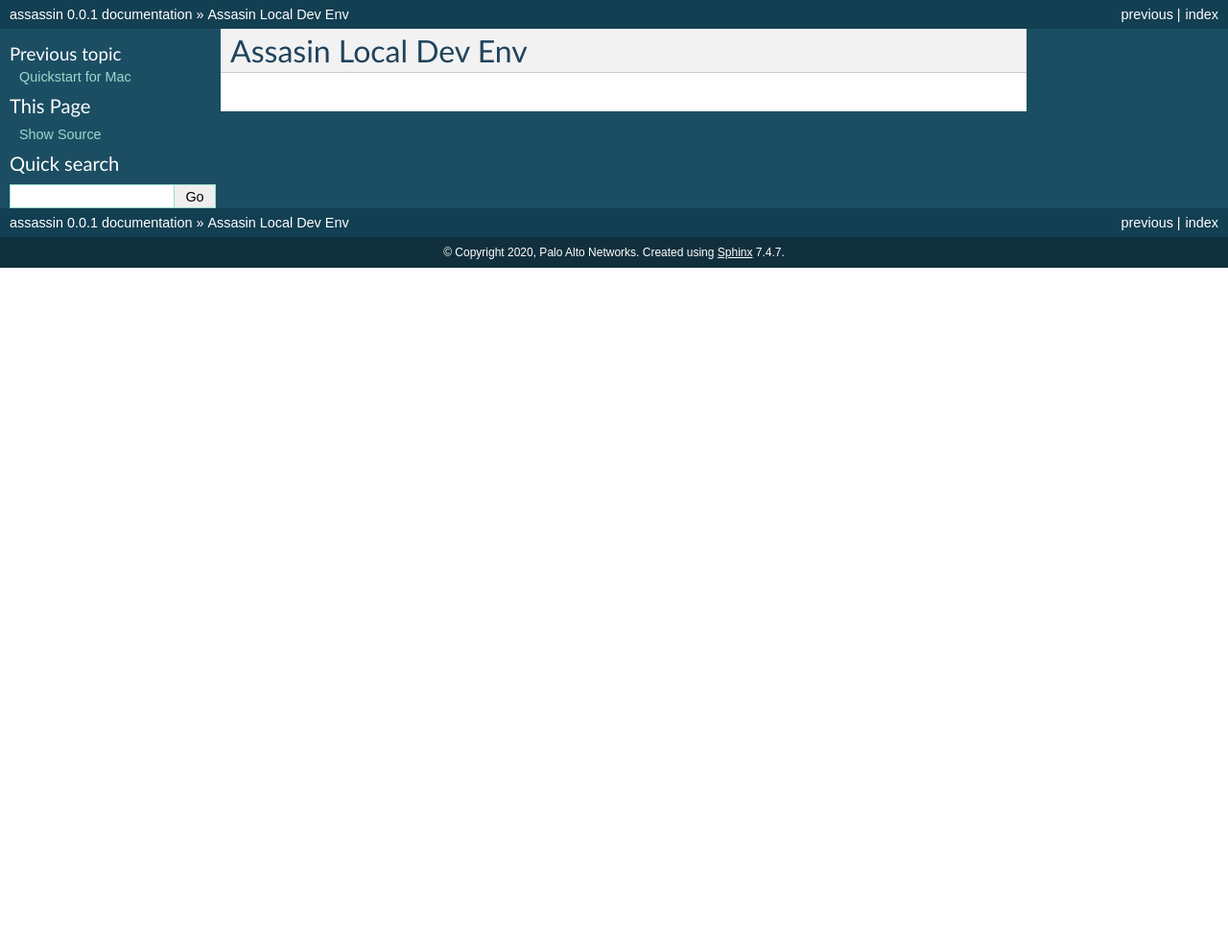
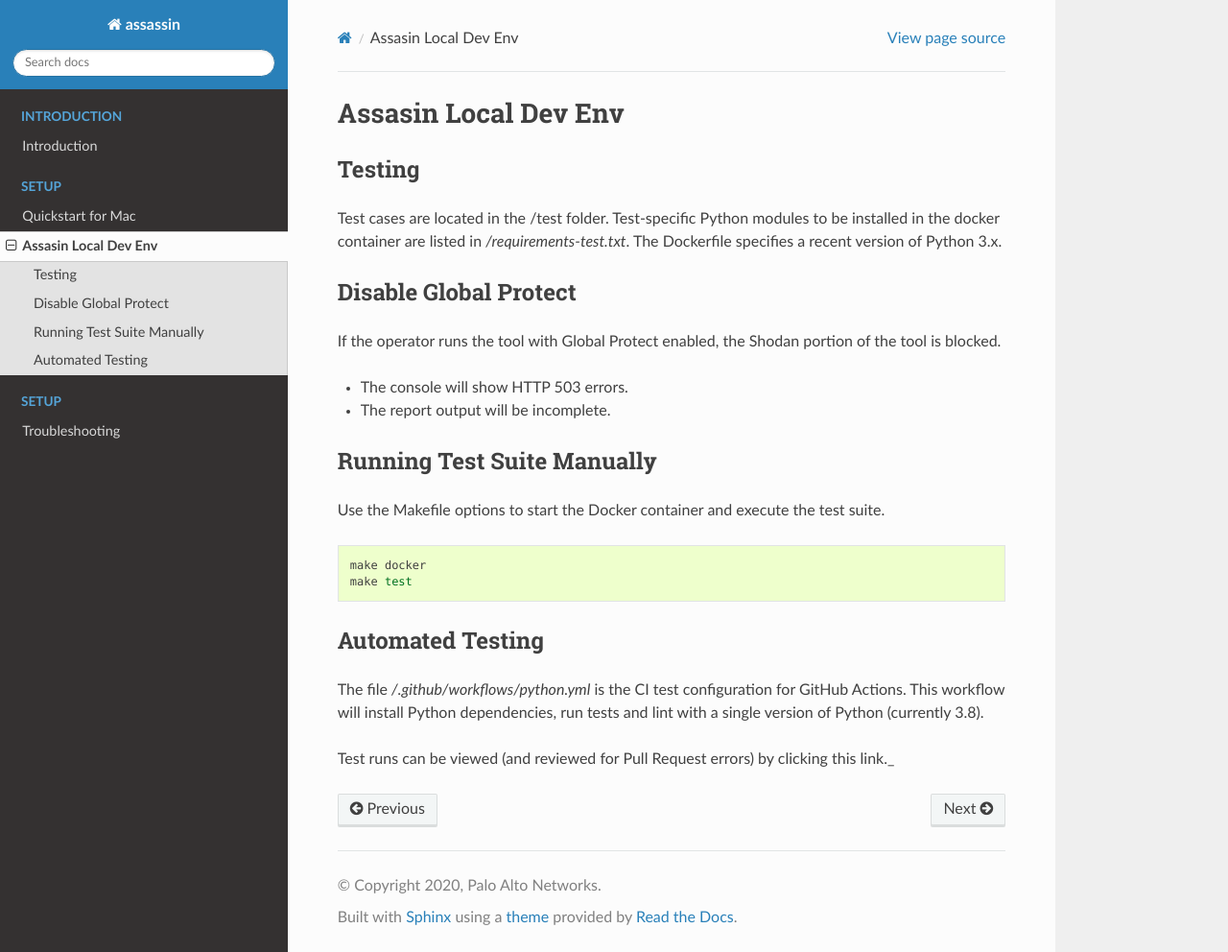
Before and after one commit to hotpeppersec/Assassin, a Sphinx documentation site: the page built from docs/01-setup/development.rst, in a window 1280 px wide and 992 px high. Shown: the whole window at 96% size. Built offline with Sphinx 7.4.7 and the Read the Docs theme 2.0.0, drawn with Linux system fonts in a browser that asks for light colours.

Commit message:
update docs & testing (#29)

```diff
--- a/docs/01-setup/development.rst
+++ b/docs/01-setup/development.rst
@@ -1,3 +1,44 @@
 =====================
 Assasin Local Dev Env
 =====================
+
+Testing
+-------
+
+Test cases are located in the /test folder. Test-specific
+Python modules to be installed in the docker container
+are listed in `/requirements-test.txt`. The Dockerfile
+specifies a recent version of Python 3.x.
+
+Disable Global Protect
+----------------------
+
+If the operator runs the tool with Global Protect enabled,
+the Shodan portion of the tool is blocked.
+
+- The console will show HTTP 503 errors.
+- The report output will be incomplete.
+
+Running Test Suite Manually
+---------------------------
+
+Use the Makefile options to start the Docker container
+and execute the test suite.
+
+.. code-block:: bash
+
+    make docker
+    make test
+
+Automated Testing
+-----------------
+
+The file `/.github/workflows/python.yml` is the CI test
+configuration for GitHub Actions. This workflow will
+install Python dependencies, run tests and lint with a
+single version of Python (currently 3.8).
+
+Test runs can be viewed (and reviewed for Pull Request errors)
+by clicking this link._
+
+.. ._link: https://github.com/wwce/Assassin/actions?query=workflow%3A%22Assassin+application%22
--- a/docs/conf.py
+++ b/docs/conf.py
@@ -75,6 +75,8 @@ pygments_style = 'sphinx'
 # The theme to use for HTML and HTML Help pages.  See the documentation for
 # a list of builtin themes.
 #
+# html_theme = 'classic'
+html_theme = 'sphinx_rtd_theme'
 
 # Theme options are theme-specific and customize the look and feel of a theme
 # further.  For a list of options available for each theme, see the
@@ -96,4 +98,3 @@ pygments_style = 'sphinx'
 # 'searchbox.html']``.
 #
 # html_sidebars = {}
-html_theme = 'classic'
--- a/requirements.txt
+++ b/requirements.txt
@@ -1 +1,2 @@
 sphinx
+sphinx_rtd_theme
```
Also changed, not shown: docs/00-introduction/introduction.rst (+25 -0 lines), docs/01-setup/quickstart.rst (+20 -0 lines), docs/02-troubleshooting/troubleshooting.rst (added, +27 -0 lines), docs/index.rst (+7 -0 lines), 3 other files.
